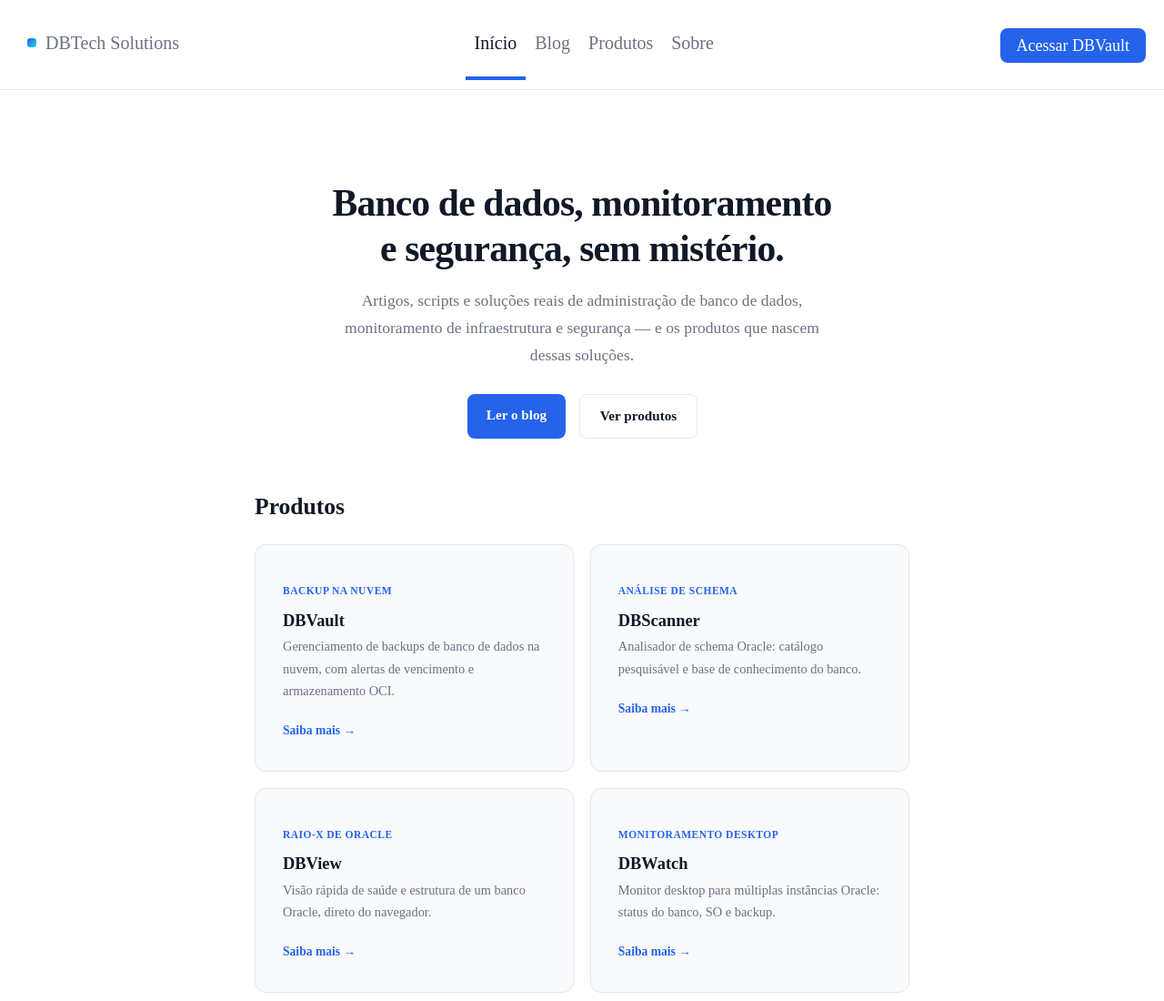
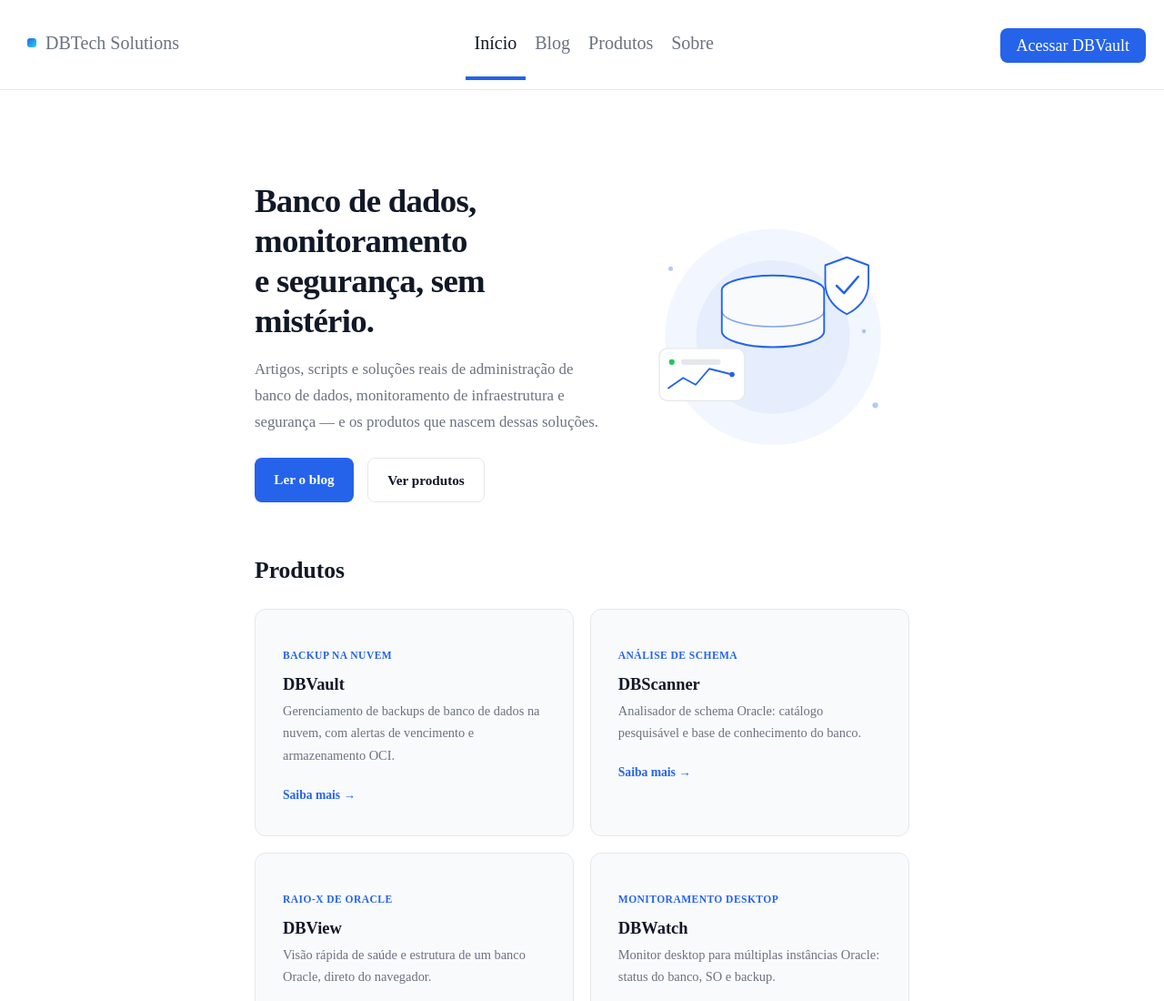
Before and after one commit to lucianorfilho/Projetos, an Astro site in the folder DBTechBlog/: page / in a window 1280 px wide. Shown: the top 1100 px of the page at 91% size. Built offline with nearby package versions, Linux system fonts and the light colour scheme; Astro itself is replaced by a stand-in of ours.

Commit message:
Adiciona ilustracao SVG leve (banco de dados + seguranca + monitoramento) na home

```diff
--- /dev/null
+++ b/DBTechBlog/src/components/HeroArt.astro
@@ -0,0 +1,47 @@
+<svg
+	viewBox="0 0 480 420"
+	fill="none"
+	xmlns="http://www.w3.org/2000/svg"
+	role="img"
+	aria-label="Ilustração de banco de dados, monitoramento e segurança"
+>
+	<!-- halo suave de fundo -->
+	<circle cx="240" cy="210" r="190" fill="var(--accent)" opacity="0.06" />
+	<circle cx="240" cy="210" r="135" fill="var(--accent)" opacity="0.06" />
+
+	<!-- linhas pontilhadas conectando os elementos -->
+	<path d="M240 150 L120 260" stroke="var(--border)" stroke-width="2" stroke-dasharray="4 6" />
+	<path d="M260 160 L360 110" stroke="var(--border)" stroke-width="2" stroke-dasharray="4 6" />
+
+	<!-- banco de dados: cilindro empilhado -->
+	<g transform="translate(150,110)">
+		<ellipse cx="90" cy="18" rx="90" ry="26" fill="var(--bg-card)" stroke="var(--accent)" stroke-width="3" />
+		<path d="M0 18 L0 90 C0 105 40 118 90 118 C140 118 180 105 180 90 L180 18"
+			fill="var(--bg-card)" stroke="var(--accent)" stroke-width="3" />
+		<path d="M0 54 C0 69 40 82 90 82 C140 82 180 69 180 54"
+			fill="none" stroke="var(--accent)" stroke-width="2.5" opacity="0.55" />
+	</g>
+
+	<!-- cartão de monitoramento (gráfico) flutuando -->
+	<g transform="translate(40,230)">
+		<rect x="0" y="0" width="150" height="92" rx="14" fill="var(--bg)" stroke="var(--border)" stroke-width="2" />
+		<circle cx="22" cy="24" r="5" fill="#22c55e" />
+		<rect x="38" y="19" width="70" height="10" rx="5" fill="var(--border)" />
+		<polyline points="16,70 42,52 64,64 88,36 128,46"
+			fill="none" stroke="var(--accent)" stroke-width="3" stroke-linecap="round" stroke-linejoin="round" />
+		<circle cx="128" cy="46" r="4.5" fill="var(--accent)" />
+	</g>
+
+	<!-- escudo de segurança flutuando -->
+	<g transform="translate(330,70)">
+		<path d="M40 0 L78 14 L78 46 C78 72 60 90 40 100 C20 90 2 72 2 46 L2 14 Z"
+			fill="var(--bg)" stroke="var(--accent)" stroke-width="3" stroke-linejoin="round" />
+		<path d="M22 50 L35 63 L60 34" fill="none" stroke="var(--accent)" stroke-width="4"
+			stroke-linecap="round" stroke-linejoin="round" />
+	</g>
+
+	<!-- pontinhos decorativos -->
+	<circle cx="420" cy="330" r="5" fill="var(--accent)" opacity="0.35" />
+	<circle cx="60" cy="90" r="4" fill="var(--accent)" opacity="0.35" />
+	<circle cx="400" cy="200" r="3.5" fill="var(--accent)" opacity="0.35" />
+</svg>
--- a/DBTechBlog/src/pages/index.astro
+++ b/DBTechBlog/src/pages/index.astro
@@ -4,6 +4,7 @@ import BaseHead from '../components/BaseHead.astro';
 import Footer from '../components/Footer.astro';
 import FormattedDate from '../components/FormattedDate.astro';
 import Header from '../components/Header.astro';
+import HeroArt from '../components/HeroArt.astro';
 import { SITE_DESCRIPTION, SITE_TITLE } from '../consts';
 
 const posts = (await getCollection('blog'))
@@ -47,6 +48,7 @@ const products = [
 		<Header />
 		<main>
 			<section class="hero">
+				<div class="hero-text">
 					<h1>Banco de dados, monitoramento<br />e segurança, sem mistério.</h1>
 					<p>
 						Artigos, scripts e soluções reais de administração de banco de dados, monitoramento de
@@ -55,6 +57,10 @@ const products = [
 					<div class="hero-ctas">
 						<a class="btn btn-primary" href="/blog">Ler o blog</a>
 						<a class="btn btn-ghost" href="/produtos">Ver produtos</a>
+					</div>
+				</div>
+				<div class="hero-art" aria-hidden="true">
+					<HeroArt />
 				</div>
 			</section>
 
@@ -102,23 +108,36 @@ const products = [
 
 <style>
 	.hero {
-		text-align: center;
+		display: flex;
+		align-items: center;
+		gap: 2em;
 		padding: 2em 0 3em;
 	}
+	.hero-text {
+		flex: 1.15;
+		min-width: 0;
+	}
+	.hero-art {
+		flex: 1;
+		max-width: 300px;
+	}
+	.hero-art svg {
+		width: 100%;
+		height: auto;
+		display: block;
+	}
 	.hero h1 {
-		font-size: 2.6rem;
+		font-size: 2.3rem;
 		letter-spacing: -0.02em;
 	}
 	.hero p {
 		color: rgb(var(--gray));
-		font-size: 1.1rem;
-		max-width: 560px;
-		margin: 1em auto 1.5em;
+		font-size: 1.05rem;
+		margin: 1em 0 1.5em;
 	}
 	.hero-ctas {
 		display: flex;
 		gap: 0.75em;
-		justify-content: center;
 	}
 	.btn {
 		display: inline-block;
@@ -230,6 +249,20 @@ const products = [
 		.grid-3 {
 			grid-template-columns: 1fr;
 		}
+		.hero {
+			flex-direction: column-reverse;
+			text-align: center;
+			gap: 1em;
+		}
+		.hero-art {
+			flex: none;
+			width: 100%;
+			max-width: 220px;
+			margin: 0 auto;
+		}
+		.hero-ctas {
+			justify-content: center;
+		}
 		.hero h1 {
 			font-size: 2rem;
 		}
```
Lines whose indentation alone changed are shown as unchanged.
